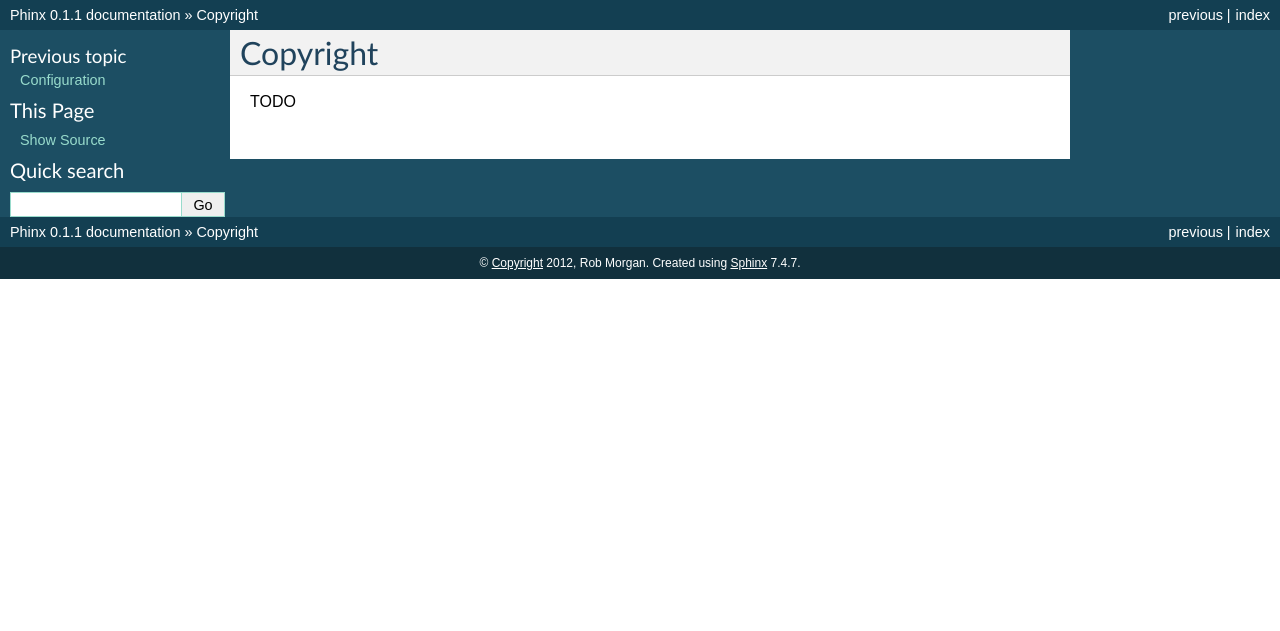
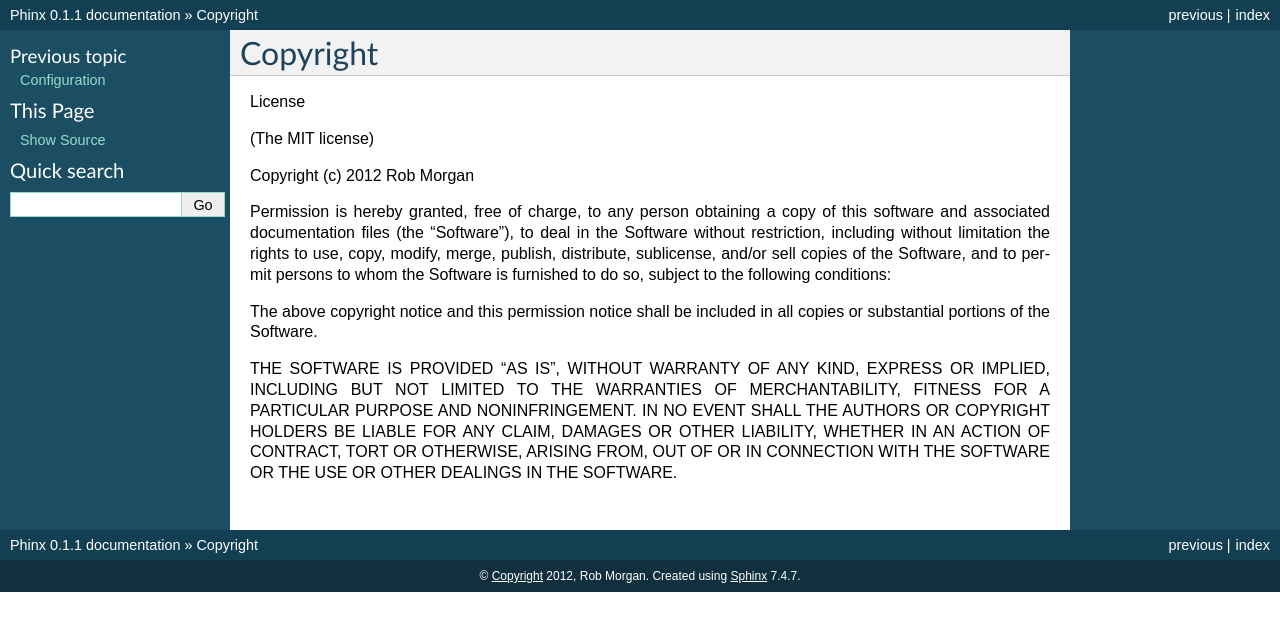
Before and after one commit to cakephp/phinx, a Sphinx documentation site: the page built from docs/copyright.rst, in a window 1280 px wide. Shown: the top 631 px of the page. Built offline with Sphinx 7.4.7, drawn with Linux system fonts in a browser that asks for light colours; pages that are not in the unit, such as notebooks, are missing from menus.

Commit message:
Adding copyright

```diff
--- a/docs/copyright.rst
+++ b/docs/copyright.rst
@@ -4,4 +4,26 @@
 Copyright
 =========
 
-TODO
+License
+
+(The MIT license)
+
+Copyright (c) 2012 Rob Morgan
+
+Permission is hereby granted, free of charge, to any person obtaining a copy of
+this software and associated documentation files (the "Software"), to deal in
+the Software without restriction, including without limitation the rights to
+use, copy, modify, merge, publish, distribute, sublicense, and/or sell copies
+of the Software, and to permit persons to whom the Software is furnished to do
+so, subject to the following conditions:
+
+The above copyright notice and this permission notice shall be included in all
+copies or substantial portions of the Software.
+
+THE SOFTWARE IS PROVIDED "AS IS", WITHOUT WARRANTY OF ANY KIND, EXPRESS OR
+IMPLIED, INCLUDING BUT NOT LIMITED TO THE WARRANTIES OF MERCHANTABILITY,
+FITNESS FOR A PARTICULAR PURPOSE AND NONINFRINGEMENT. IN NO EVENT SHALL THE
+AUTHORS OR COPYRIGHT HOLDERS BE LIABLE FOR ANY CLAIM, DAMAGES OR OTHER
+LIABILITY, WHETHER IN AN ACTION OF CONTRACT, TORT OR OTHERWISE, ARISING FROM,
+OUT OF OR IN CONNECTION WITH THE SOFTWARE OR THE USE OR OTHER DEALINGS IN THE
+SOFTWARE.
```
